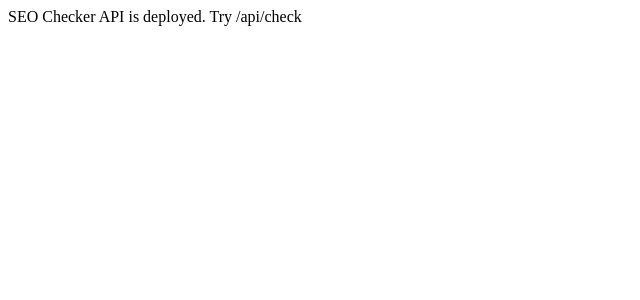
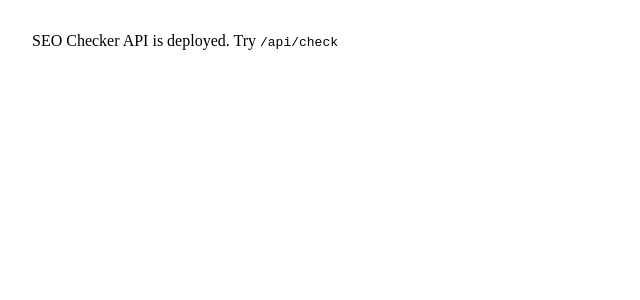
Before and after one commit to alxxwalls/seocheck, a Next.js app: page / in a window 1280 px wide. Shown: the top 300 px of the page, without its empty margins (0-640 px from the left). Built offline with nearby package versions, Linux system fonts and the light colour scheme.

Commit message:
Update page.tsx

```diff
--- a/app/page.tsx
+++ b/app/page.tsx
@@ -1,3 +1,3 @@
 export default function Page() {
-  return <div>SEO Checker API is deployed. Try /api/check</div>;
+  return <div style={{ padding: 24 }}>SEO Checker API is deployed. Try <code>/api/check</code></div>;
 }
```
